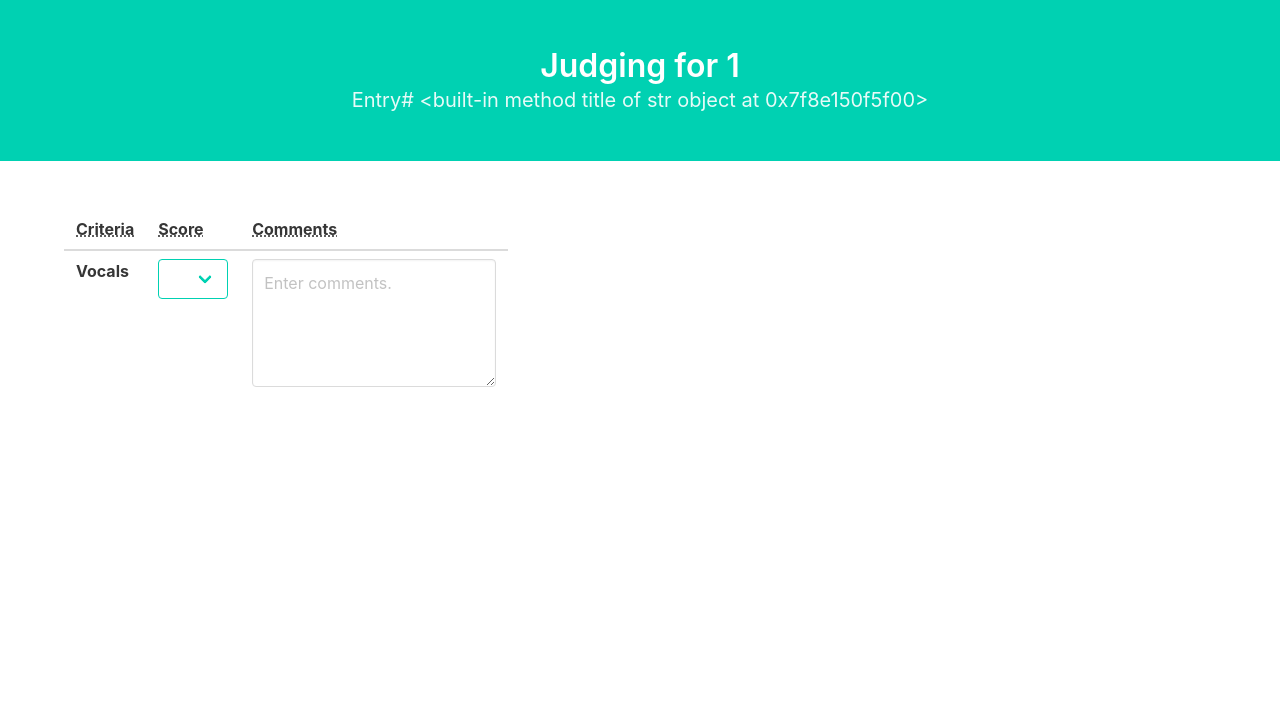
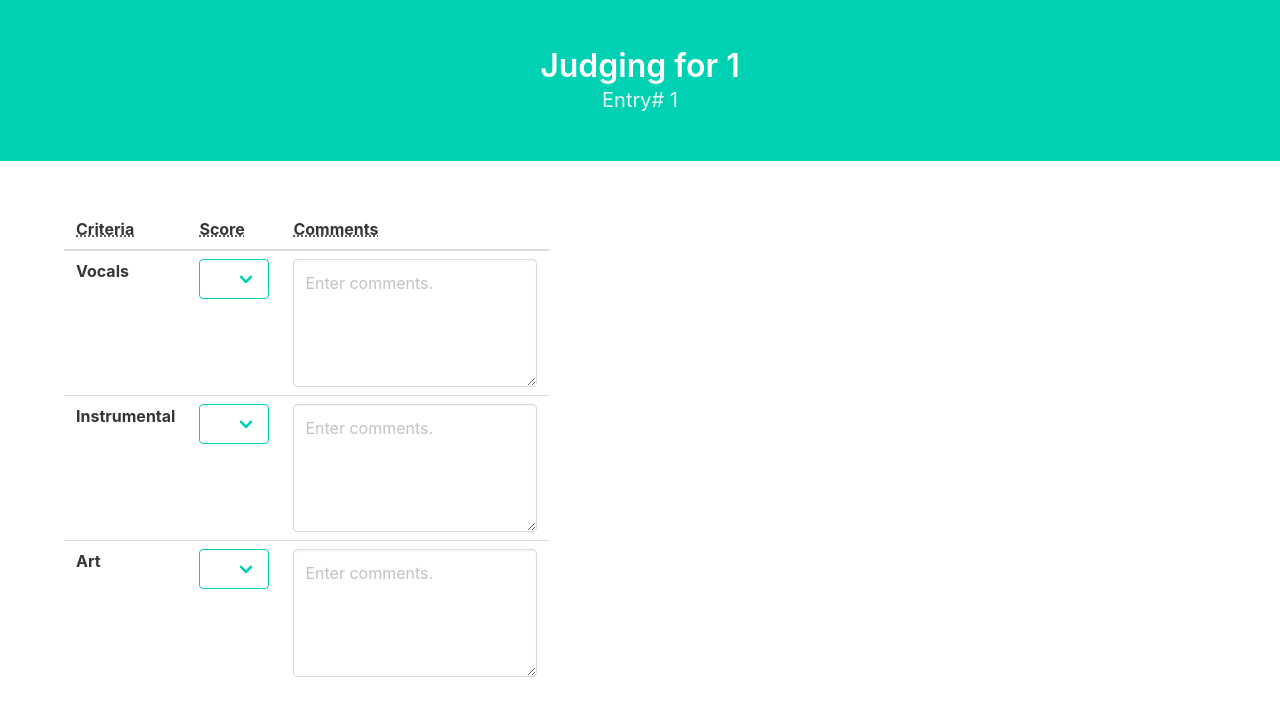
Before and after one commit to jchen2186/cb-platform, a Flask app: page /chorusbattle/1/judge/1 in a window 1280 px wide. Shown: the part 56-772 px from the top of the page. Run offline with Flask 2, Linux system fonts and the light colour scheme; some libraries are stand-ins or nearby versions.

Commit message:
Added Instrumental and Art criteria sections to judging tool

```diff
--- a/cbapp/templates/judgingtool.html
+++ b/cbapp/templates/judgingtool.html
@@ -8,7 +8,7 @@
       Judging for {{ chorusBattle }}
     </h1>
     <h2 class="subtitle">
-        Entry# {{entry.title}}
+        Entry# {{entry}}
     </h2>
   </div>
 </div>
@@ -49,6 +49,56 @@
 		</div>
       </td>
       <td><textarea class="textarea" placeholder="Enter comments."></textarea></td>
+    </tr>
+      <th>Instrumental</th>
+      <td>
+      	<div class="field">
+		  <div class="control">
+		    <div class="select is-primary">
+		      <select>
+		        <option></option>
+		        <option>1</option>
+		        <option>2</option>
+		        <option>3</option>
+		        <option>4</option>
+		        <option>5</option>
+		        <option>6</option>
+		        <option>7</option>
+		        <option>8</option>
+		        <option>9</option>
+		        <option>10</option>
+		      </select>
+		    </div>
+		  </div>
+		</div>
+      </td>
+      <td><textarea class="textarea" placeholder="Enter comments."></textarea></td>
+    </tr>
+    <tr>
+      <th>Art</th>
+      <td>
+      	<div class="field">
+		  <div class="control">
+		    <div class="select is-primary">
+		      <select>
+		        <option></option>
+		        <option>1</option>
+		        <option>2</option>
+		        <option>3</option>
+		        <option>4</option>
+		        <option>5</option>
+		        <option>6</option>
+		        <option>7</option>
+		        <option>8</option>
+		        <option>9</option>
+		        <option>10</option>
+		      </select>
+		    </div>
+		  </div>
+		</div>
+      </td>
+      <td><textarea class="textarea" placeholder="Enter comments."></textarea></td>
+    </tr>
 
  </tbody>
 </table>
```
